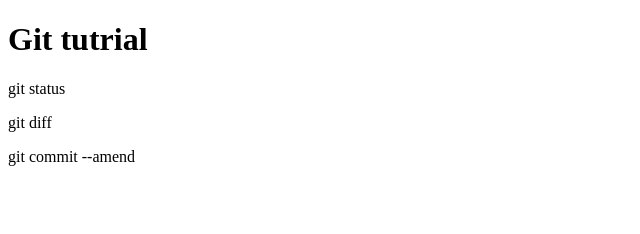
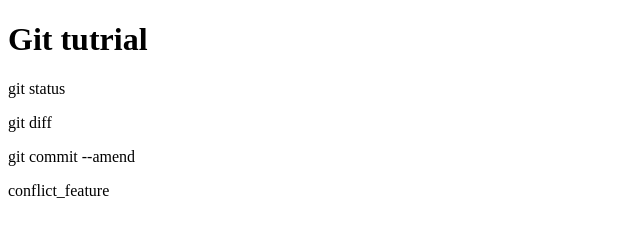
Before and after one commit to TOMO-YOSHI/git-tutrial, a plain HTML site: page index.html in a window 1280 px wide. Shown: the whole page, without its empty margins (0-640 px from the left). Drawn offline with Linux system fonts and the light colour scheme.

Commit message:
conflict feature added

```diff
--- a/index.html
+++ b/index.html
@@ -11,5 +11,6 @@
     <p>git status</p>
     <p>git diff</p>
     <p>git commit --amend</p>
+    <p>conflict_feature</p>
 </body>
 </html>
```
